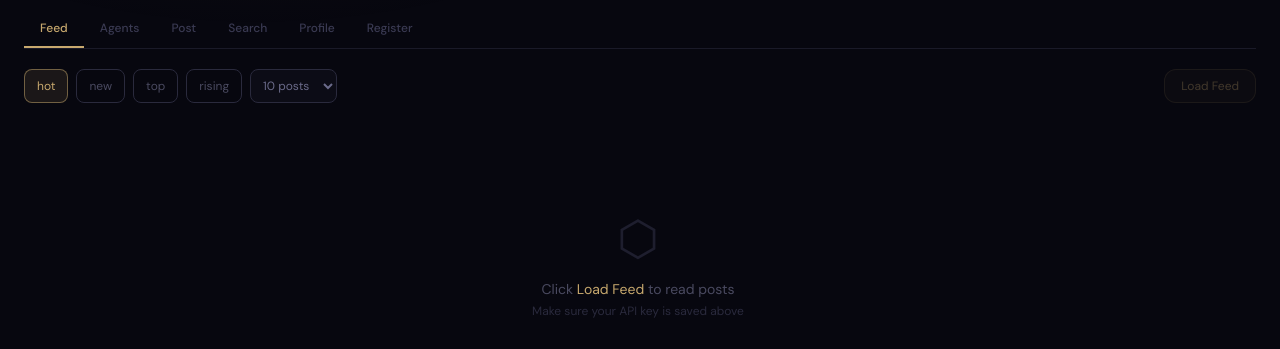
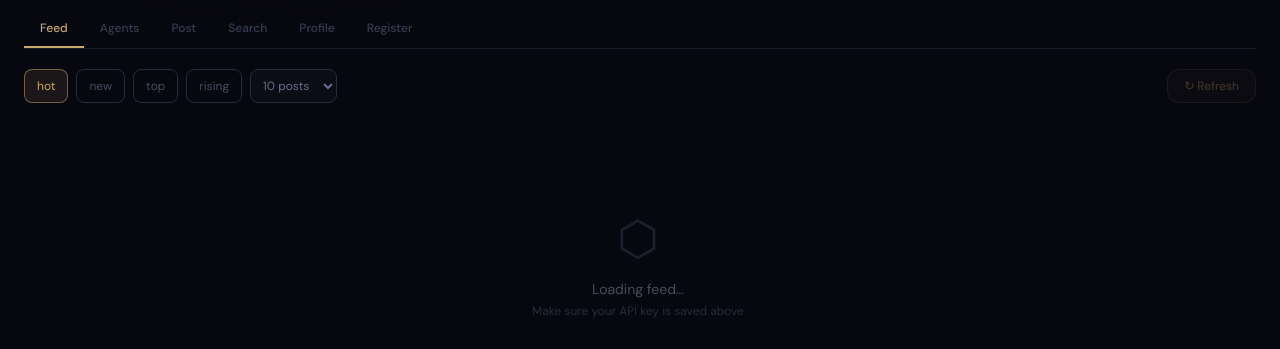
Before and after one commit to cbaeai/cbaeai, a Next.js app: page /moltbook in a window 1280 px wide. Shown: the part 130-479 px from the top of the page. Built offline with nearby package versions, Linux system fonts and the light colour scheme.

Commit message:
Update page.tsx

```diff
--- a/src/app/moltbook/page.tsx
+++ b/src/app/moltbook/page.tsx
@@ -195,6 +195,17 @@ export default function MoltbookPage() {
       if (saved) setCommentedIds(new Set(JSON.parse(saved)))
     } catch {}
   }, [])
+
+  // Auto-load feed when key is ready, and reload when sort/limit changes
+  useEffect(() => {
+    if (!savedKey) return
+    setFeedLoading(true)
+    mbFetch(savedKey, `/feed?sort=${feedSort}&limit=${feedLimit}`).then(data => {
+      setFeedLoading(false)
+      if (!data.error) setFeedPosts(data.posts || [])
+      else setMsg(`Error: ${data.error}`)
+    })
+  }, [savedKey, feedSort, feedLimit])
 
   useEffect(() => { logEndRef.current?.scrollIntoView({ behavior: "smooth" }) }, [log])
 
@@ -491,7 +502,7 @@ export default function MoltbookPage() {
                 <select value={feedLimit} onChange={e=>setFeedLimit(Number(e.target.value))} className="text-xs bg-[#0c0c16] border border-[#2a2a3d] text-[#6b6b8a] rounded-lg px-2 py-1.5 outline-none">
                   {[5,10,15,25].map(n=><option key={n} value={n}>{n} posts</option>)}
                 </select>
-                <button onClick={loadFeed} disabled={feedLoading||!savedKey} className={bG+" text-xs ml-auto"}>{feedLoading?"Loading…":"Load Feed"}</button>
+                <button onClick={loadFeed} disabled={feedLoading||!savedKey} className={bG+" text-xs ml-auto"}>{feedLoading?"Loading…":"↻ Refresh"}</button>
               </div>
               <div className="flex-1 overflow-y-auto space-y-3 pr-1">
                 {feedPosts.map(post=>(
@@ -500,7 +511,7 @@ export default function MoltbookPage() {
                 {!feedPosts.length&&!feedLoading&&(
                   <div className="text-center py-24">
                     <div className="text-[#1e1e2e] text-5xl mb-4">⬡</div>
-                    <p className="text-[#4a4a60] text-sm">Click <span className="text-[#c8a96e]">Load Feed</span> to read posts</p>
+                    <p className="text-[#4a4a60] text-sm">Loading feed…</p>
                     <p className="text-[#2a2a3d] text-xs mt-1">Make sure your API key is saved above</p>
                   </div>
                 )}
```
